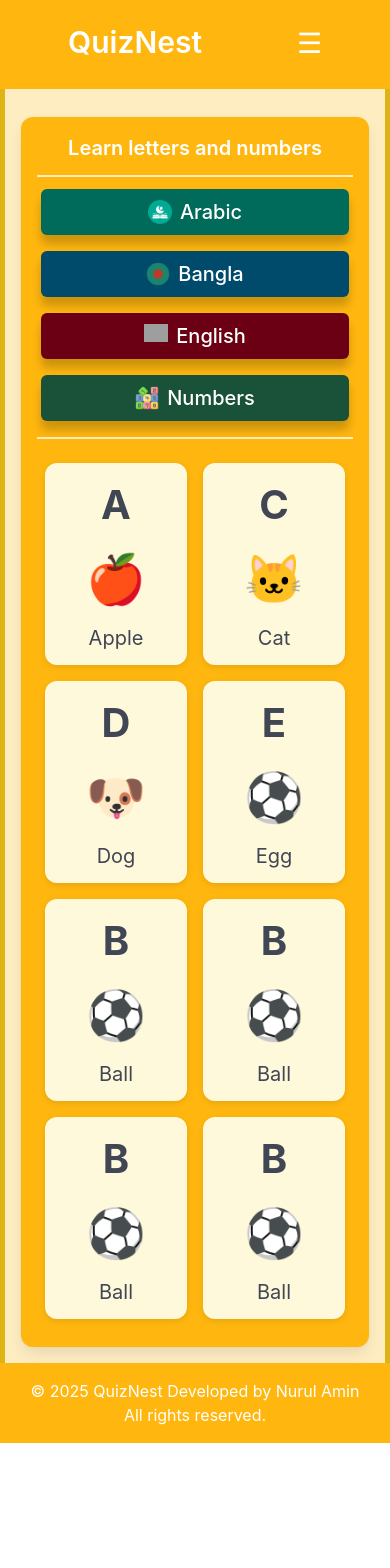
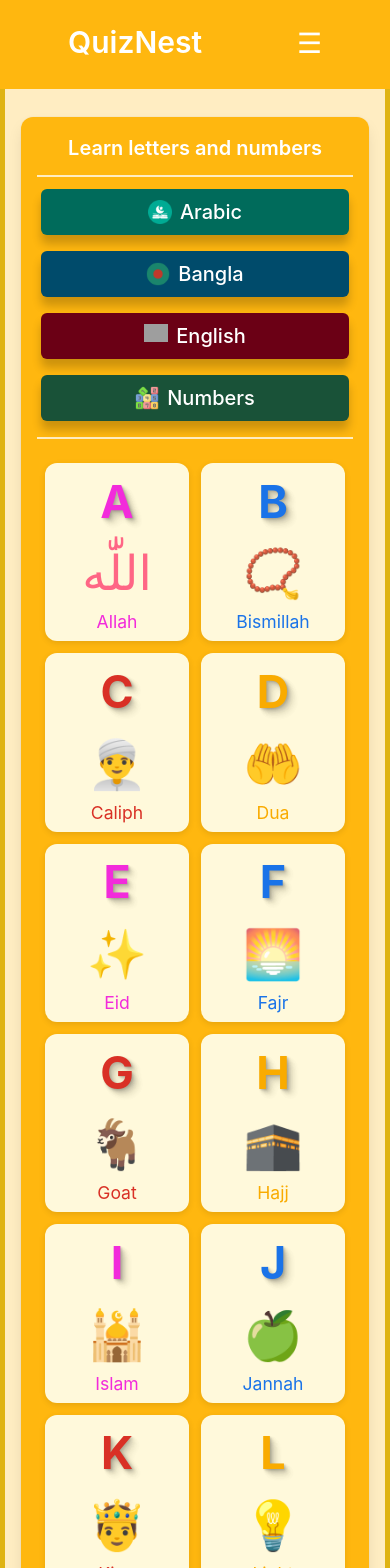
Before and after one commit to engnurulamin/maths-quiz, a SvelteKit app: page /kidzs in a window 390 px wide. Shown: the top 1568 px of the page. Before the commit the page ends 1443 px from the top, so only its background shows below. Built offline with nearby package versions, Linux system fonts and the light colour scheme; grey boxes are pictures that could not be loaded.

Commit message:
letter card

```diff
--- /dev/null
+++ b/src/lib/utils/kidz/data.js
@@ -0,0 +1,28 @@
+export const english_letters = [
+  { letter: 'A', emoji: 'اللّٰه', word: 'Allah' },
+  { letter: 'B', emoji: '📿', word: 'Bismillah' },
+  { letter: 'C', emoji: '👳‍♂️', word: 'Caliph' },
+  { letter: 'D', emoji: '🤲', word: 'Dua' },
+  { letter: 'E', emoji: '✨', word: 'Eid' },
+  { letter: 'F', emoji: '🌅', word: 'Fajr' },
+  { letter: 'G', emoji: '🐐', word: 'Goat' },
+  { letter: 'H', emoji: '🕋', word: 'Hajj' },
+  { letter: 'I', emoji: '🕌', word: 'Islam' },
+  { letter: 'J', emoji: '🍏', word: 'Jannah' },
+  { letter: 'K', emoji: '🤴', word: 'King' },
+  { letter: 'L', emoji: '💡', word: 'Light' },
+  { letter: 'M', emoji: '🌙', word: 'Moon' },
+  { letter: 'N', emoji: '👃', word: 'Nose' },
+  { letter: 'O', emoji: '🌊', word: 'Ocean' },
+  { letter: 'P', emoji: '🙏', word: 'Peace' },
+  { letter: 'Q', emoji: '📖', word: 'Quran' },
+  { letter: 'R', emoji: '🕌', word: 'Ramadan' },
+  { letter: 'S', emoji: '🌟', word: 'Star' },
+  { letter: 'T', emoji: '🌳', word: 'Tree' },
+  { letter: 'U', emoji: '☂️', word: 'Umbrella' },
+  { letter: 'V', emoji: '🏞️', word: 'Valley' },
+  { letter: 'W', emoji: '🍉', word: 'Watermelon' },
+  { letter: 'X', emoji: '❌', word: 'X-Ray' },
+  { letter: 'Y', emoji: '🍋', word: 'Yellow' },
+  { letter: 'Z', emoji: '🦓', word: 'Zebra' }
+];
--- a/src/routes/kidzs/+page.svelte
+++ b/src/routes/kidzs/+page.svelte
@@ -1,4 +1,5 @@
 <script>
+	import { english_letters } from '$lib/utils/kidz/data';
 	let show_bangla = false;
 	let show_numbers = false;
 </script>
@@ -87,55 +88,13 @@
 			</div>
 			<hr class="is-paddingless has-background-warning-light p-0 m-0" />
 			<div class="grid mx-2 mt-5 mb-3">
-				<div class="letter-card">
-					<p class="letter">A</p>
-					<span class="emoji">🍎</span>
-					<!-- Emoji instead of image -->
-					<p class="word">Apple</p>
-				</div>
-				<div class="letter-card">
-					<p class="letter">C</p>
-					<span class="emoji">🐱</span>
-					<!-- Emoji instead of image -->
-					<p class="word">Cat</p>
-				</div>
-				<div class="letter-card">
-					<p class="letter">D</p>
-					<span class="emoji">🐶</span>
-					<!-- Emoji instead of image -->
-					<p class="word">Dog</p>
-				</div>
-				<div class="letter-card">
-					<p class="letter">E</p>
-					<span class="emoji">⚽</span>
-					<!-- Emoji instead of image -->
-					<p class="word">Egg</p>
-				</div>
-				<div class="letter-card">
-					<p class="letter">B</p>
-					<span class="emoji">⚽</span>
-					<!-- Emoji instead of image -->
-					<p class="word">Ball</p>
-				</div>
-				<div class="letter-card">
-					<p class="letter">B</p>
-					<span class="emoji">⚽</span>
-					<!-- Emoji instead of image -->
-					<p class="word">Ball</p>
-				</div>
-				<div class="letter-card">
-					<p class="letter">B</p>
-					<span class="emoji">⚽</span>
-					<!-- Emoji instead of image -->
-					<p class="word">Ball</p>
-				</div>
-				<div class="letter-card">
-					<p class="letter">B</p>
-					<span class="emoji">⚽</span>
-					<!-- Emoji instead of image -->
-					<p class="word">Ball</p>
-				</div>
-				<!-- Add more letter cards here -->
+				{#each english_letters as { letter, emoji, word }}
+					<div class="letter-card">
+						<p class="letter">{letter}</p>
+						<span class="emoji has-text-danger">{emoji}</span>
+						<p class="word">{word}</p>
+					</div>
+				{/each}
 			</div>
 		</div>
 	</div>
@@ -149,58 +108,10 @@
 	.button-shadow:hover {
 		box-shadow: 0 6px 10px rgba(0, 0, 0, 0.3);
 	}
-	.transparent-input {
-		background-color: rgb(243, 230, 166) !important;
-		border: 2px solid rgba(255, 255, 255, 0.6);
-		border-radius: 10px;
-		transition: all 0.3s ease;
-		color: #000;
-	}
-
-	.transparent-input::placeholder {
-		color: black;
-		opacity: 0.5;
-		font-weight: 400;
-		font-size: 15px;
-	}
-
-	.transparent-input:focus,
-	.transparent-input:active {
-		outline: none;
-		border-color: rgba(33, 19, 43, 0.259);
-		box-shadow: 0 0 8px rgba(255, 255, 255, 0.4);
-	}
-
-	/* Hide number input arrows in Webkit browsers */
-	input[type='number']::-webkit-outer-spin-button,
-	input[type='number']::-webkit-inner-spin-button {
-		-webkit-appearance: none;
-		margin: 0;
-	}
-
-	/* Hide number input arrows in Firefox */
-	input[type='number'] {
-		-moz-appearance: textfield;
-	}
-
-	.box-shadow {
-		box-shadow:
-			0 4px 8px rgba(0, 0, 0, 0.15),
-			0 6px 16px rgba(0, 0, 0, 0.1);
-		transition: box-shadow 0.3s ease-in-out;
-	}
-
-	.box-shadow:hover {
-		box-shadow:
-			0 8px 16px rgba(0, 0, 0, 0.2),
-			0 12px 24px rgba(0, 0, 0, 0.15);
-	}
-
 	.grid {
 		display: grid;
-		grid-template-columns: repeat(4, 1fr); /* 4 items per row on desktop */
+		grid-template-columns: repeat(4, 1fr);
 		gap: 1rem;
-		/* padding: 0.5rem; */
 	}
 
 	.letter-card {
@@ -226,28 +137,74 @@
 	}
 
 	.letter {
-		font-size: 2.5rem;
+		font-size: 3.8rem;
 		font-weight: bold;
 		margin-bottom: 0.5rem;
+		color: #333;
+		text-shadow:
+			1px 1px 2px rgba(0, 0, 0, 0.12),
+			2px 2px 3px rgba(0, 0, 0, 0.1),
+			3px 3px 4px rgba(0, 0, 0, 0.08),
+			4px 4px 5px rgba(0, 0, 0, 0.06),
+			5px 5px 6px rgba(0, 0, 0, 0.05),
+			6px 6px 7px rgba(0, 0, 0, 0.04),
+			7px 7px 8px rgba(0, 0, 0, 0.03),
+			8px 8px 9px rgba(0, 0, 0, 0.02),
+			9px 9px 10px rgba(0, 0, 0, 0.01);
+	}
+
+	.letter-card:nth-child(4n + 1) .letter,
+	.letter-card:nth-child(4n + 1) .word {
+		color: #f22bdb;
+	}
+
+	.letter-card:nth-child(4n + 2) .letter,
+	.letter-card:nth-child(4n + 2) .word {
+		color: #1a73e8;
+	}
+
+	.letter-card:nth-child(4n + 3) .letter,
+	.letter-card:nth-child(4n + 3) .word {
+		color: #d93025;
+	}
+
+	.letter-card:nth-child(4n) .letter,
+	.letter-card:nth-child(4n) .word {
+		color: #f9ab00;
 	}
 
 	.word {
-		font-size: 1.25rem;
+		font-size: 1.8rem;
 		margin-top: 0.5rem;
 	}
 
 	.emoji {
-		font-size: 3rem; /* Adjust the emoji size to fit the design */
+		font-size: 4rem;
 	}
 
-	/* Mobile-specific styling for 2 items per row */
 	@media (max-width: 600px) {
 		.grid {
-			grid-template-columns: repeat(2, 1fr); /* 2 items per row on mobile */
+			grid-template-columns: repeat(2, 1fr);
+			gap: 0.75rem;
+		}
+
+		.letter {
+			font-size: 2.8rem;
+			margin-bottom: 0.1rem;
+		}
+
+		.emoji {
+			font-size: 3rem;
+			margin-bottom: 0.1rem;
+		}
+
+		.word {
+			font-size: 1.1rem;
+			margin-top: 0;
 		}
 
 		.letter-card {
-			padding: 0.75rem; /* Slightly reduce padding for mobile */
+			padding: 0.35rem;
 		}
 	}
 </style>
```
